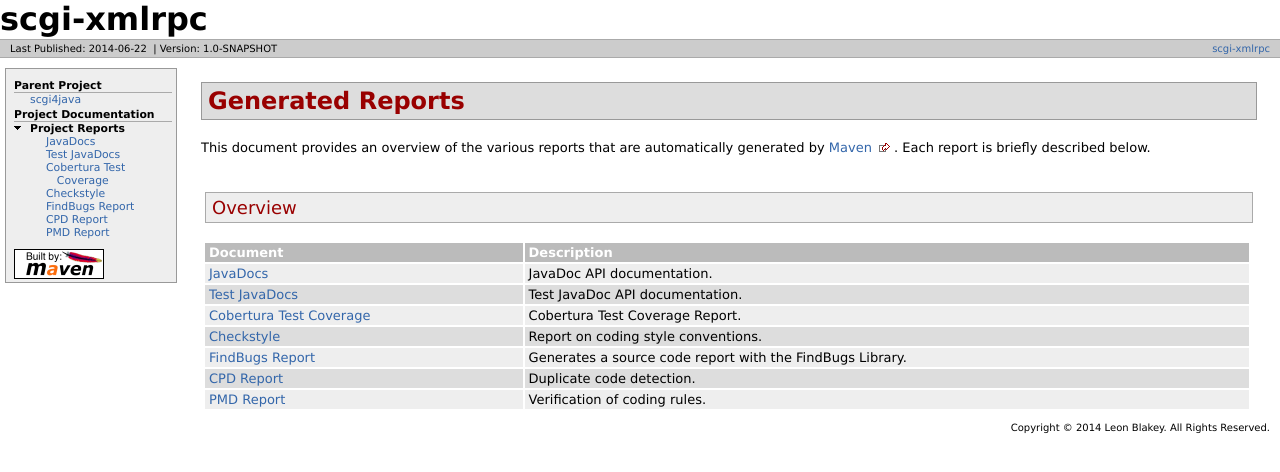
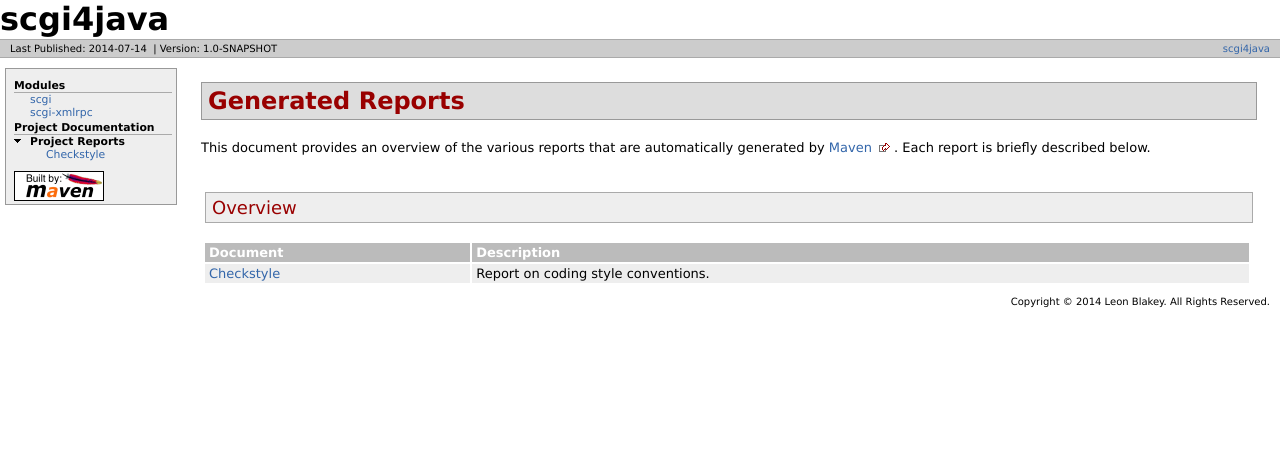
Before and after one commit to TheLQ/scgi4java.site, a plain HTML site: page project-reports.html in a window 1280 px wide. Drawn offline with Linux system fonts and the light colour scheme.

Commit message:
Wagon: Adding site to repository

```diff
--- a/project-reports.html
+++ b/project-reports.html
@@ -1,23 +1,23 @@
 <!DOCTYPE html PUBLIC "-//W3C//DTD XHTML 1.0 Transitional//EN" "http://www.w3.org/TR/xhtml1/DTD/xhtml1-transitional.dtd">
-<!-- Generated by Apache Maven Doxia Site Renderer 1.4 at 2014-06-22 -->
+<!-- Generated by Apache Maven Doxia Site Renderer 1.4 at 2014-07-14 -->
 <html xmlns="http://www.w3.org/1999/xhtml" xml:lang="en" lang="en">
   <head>
     <meta http-equiv="Content-Type" content="text/html; charset=UTF-8" />
-    <title>scgi-xmlrpc - Generated Reports</title>
+    <title>scgi4java - Generated Reports</title>
     <style type="text/css" media="all">
       @import url("./css/maven-base.css");
       @import url("./css/maven-theme.css");
       @import url("./css/site.css");
     </style>
     <link rel="stylesheet" href="./css/print.css" type="text/css" media="print" />
-    <meta name="Date-Revision-yyyymmdd" content="20140622" />
+    <meta name="Date-Revision-yyyymmdd" content="20140714" />
     <meta http-equiv="Content-Language" content="en" />
 
         </head>
   <body class="composite">
     <div id="banner">
                     <div id="bannerLeft">
-                scgi-xmlrpc
+                scgi4java
                 </div>
                     <div class="clear">
         <hr/>
@@ -27,10 +27,10 @@
 
 
                 <div class="xleft">
-        <span id="publishDate">Last Published: 2014-06-22</span>
+        <span id="publishDate">Last Published: 2014-07-14</span>
                   &nbsp;| <span id="projectVersion">Version: 1.0-SNAPSHOT</span>
                       </div>
-            <div class="xright">                    <a href="./" title="scgi-xmlrpc">scgi-xmlrpc</a>
+            <div class="xright">                    <a href="./" title="scgi4java">scgi4java</a>
 
 
       </div>
@@ -42,37 +42,22 @@
       <div id="navcolumn">
 
 
-                                <h5>Parent Project</h5>
+                                          <h5>Modules</h5>
                   <ul>
                   <li class="none">
-                          <a href="../index.html" title="scgi4java">scgi4java</a>
+                          <a href="scgi/index.html" title="scgi">scgi</a>
+            </li>
+                  <li class="none">
+                          <a href="scgi-xmlrpc/index.html" title="scgi-xmlrpc">scgi-xmlrpc</a>
             </li>
           </ul>
                        <h5>Project Documentation</h5>
                   <ul>
-                                                                                                                                                                                    <li class="expanded">
+                                                                        <li class="expanded">
             <strong>Project Reports</strong>
                   <ul>
                       <li class="none">
-                          <a href="apidocs/index.html" title="JavaDocs">JavaDocs</a>
-            </li>
-                      <li class="none">
-                          <a href="testapidocs/index.html" title="Test JavaDocs">Test JavaDocs</a>
-            </li>
-                      <li class="none">
-                          <a href="cobertura/index.html" title="Cobertura Test Coverage">Cobertura Test Coverage</a>
-            </li>
-                      <li class="none">
-                          <a href="checkstyle.html" title="Checkstyle">Checkstyle</a>
-            </li>
-                      <li class="none">
-                          <a href="findbugs.html" title="FindBugs Report">FindBugs Report</a>
-            </li>
-                      <li class="none">
-                          <a href="cpd.html" title="CPD Report">CPD Report</a>
-            </li>
-                      <li class="none">
-                          <a href="pmd.html" title="PMD Report">PMD Report</a>
+                          <a href="checkstyle-aggregate.html" title="Checkstyle">Checkstyle</a>
             </li>
               </ul>
         </li>
@@ -96,26 +81,8 @@
 <th>Document</th>
 <th>Description</th></tr>
 <tr class="b">
-<td><a href="apidocs/index.html">JavaDocs</a></td>
-<td>JavaDoc API documentation.</td></tr>
-<tr class="a">
-<td><a href="testapidocs/index.html">Test JavaDocs</a></td>
-<td>Test JavaDoc API documentation.</td></tr>
-<tr class="b">
-<td><a href="cobertura/index.html">Cobertura Test Coverage</a></td>
-<td>Cobertura Test Coverage Report.</td></tr>
-<tr class="a">
-<td><a href="checkstyle.html">Checkstyle</a></td>
-<td>Report on coding style conventions.</td></tr>
-<tr class="b">
-<td><a href="findbugs.html">FindBugs Report</a></td>
-<td>Generates a source code report with the FindBugs Library.</td></tr>
-<tr class="a">
-<td><a href="cpd.html">CPD Report</a></td>
-<td>Duplicate code detection.</td></tr>
-<tr class="b">
-<td><a href="pmd.html">PMD Report</a></td>
-<td>Verification of coding rules.</td></tr></table></div></div>
+<td><a href="checkstyle-aggregate.html">Checkstyle</a></td>
+<td>Report on coding style conventions.</td></tr></table></div></div>
       </div>
     </div>
     <div class="clear">
```
Also changed, not shown: checkstyle-aggregate.html (+43 -43 lines), 1 other file.
